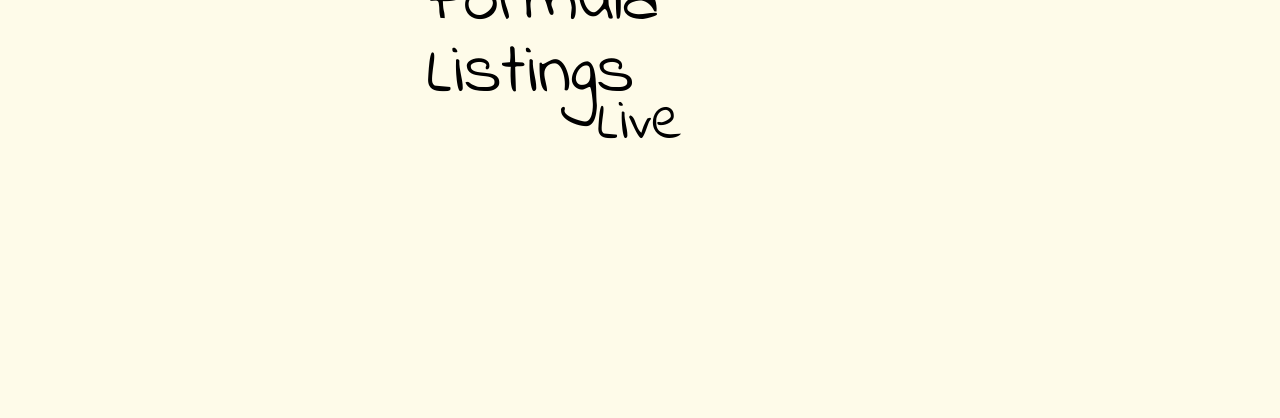
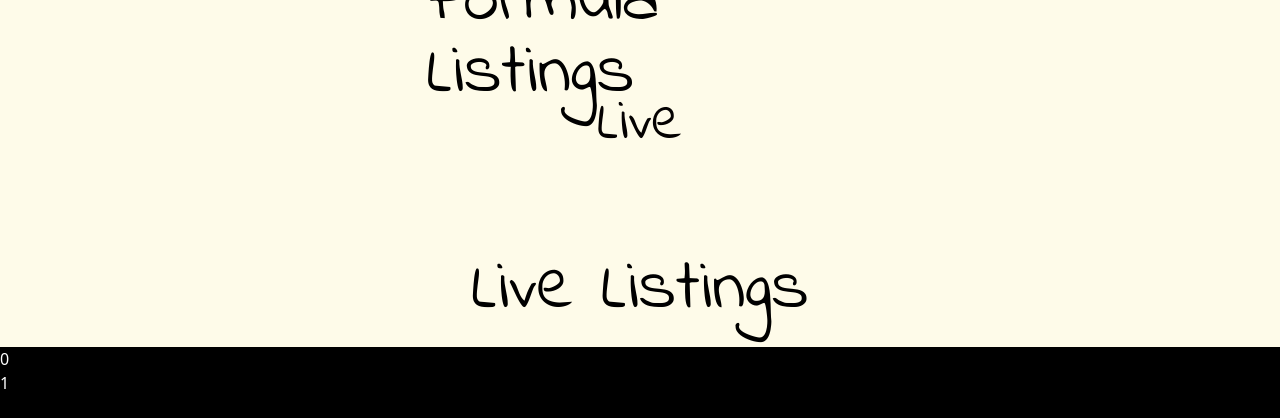
Before and after one commit to TheLDB/FormulaListings, a Next.js app in the folder web/: page / in a window 1280 px wide. Shown: the top 418 px of the page. Built offline with nearby package versions, Linux system fonts and the light colour scheme.

Commit message:
Added dynamic listings list and map[ped iit to a UI element

```diff
--- /dev/null
+++ b/web/components/ListingItem.tsx
@@ -0,0 +1,9 @@
+const ListingItem = () => {
+    return (
+        <div className="w-full h-full bg-green-500">
+
+        </div>
+    )
+}
+
+export default ListingItem;
--- a/web/pages/index.tsx
+++ b/web/pages/index.tsx
@@ -1,12 +1,39 @@
 import type { NextPage } from 'next'
+import { useState, useEffect } from 'react'
 import Head from 'next/head'
 import MenuBar from '../components/MenuBar'
 
 const Home: NextPage = () => {
+  const [ listings, setListings ] = useState([
+    {
+      id: 0
+    }
+  ]);
+
+  useEffect(() => {
+    const addListing = [...listings, {
+      id: 1
+    }];
+    setListings(addListing);
+  }, [])
+
   return (
     <div className="w-screen h-screen bg-site-neutral">
       <div className="w-full h-[15%]">
         <MenuBar />
+      </div>
+      <div className="w-full h-[85%]">
+        <div className="w-full h-1/6 SPACING-DONT-TOUCH" />
+        <div className="w-full h-1/6 flex justify-center items-center">
+          <h1 className="text-black text-7xl font-indie">Live Listings</h1>
+        </div>
+        <div className="w-full h-4/6 bg-black">
+          {listings.map((listi) => {
+            return (
+              <h1 className="text-white">{listi.id}</h1>
+            )
+          })}
+        </div>
       </div>
     </div>
   )
```
